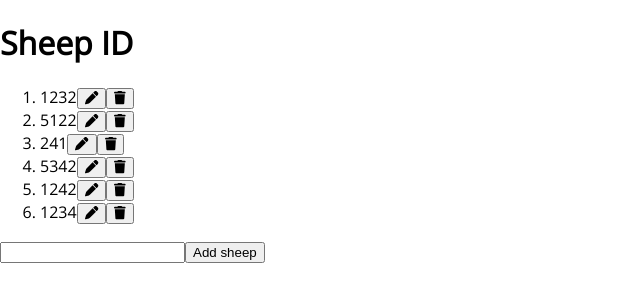
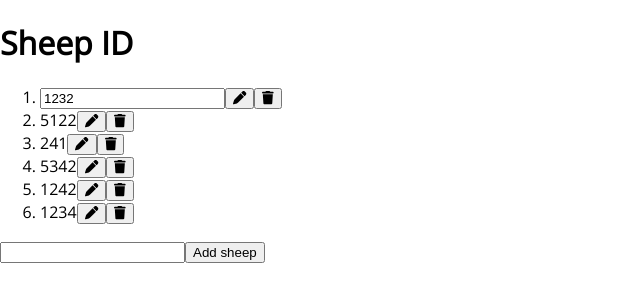
Before and after one commit to TotoalNormie/sheepID, a React (Vite) app: page / in a window 1280 px wide. Both pictures are taken after a click on the button 91 px from the left and 98 px from the top of the page. Shown: the top 302 px of the page, without its empty margins (0-640 px from the left). Built offline with nearby package versions, Linux system fonts and the light colour scheme.

Commit message:
Update SheepRow.tsx

```diff
--- a/src/components/SheepRow.tsx
+++ b/src/components/SheepRow.tsx
@@ -1,19 +1,65 @@
 import { FontAwesomeIcon } from '@fortawesome/react-fontawesome'
 import { faPen } from '@fortawesome/free-solid-svg-icons';
 import { faTrash } from '@fortawesome/free-solid-svg-icons';
+import { useRef, useState, ChangeEvent, KeyboardEvent } from 'react';
+
 interface Props {
     children: number;
 }
 
 const SheepRow = ({ children }: Props) => {
+    const li = useRef<HTMLLIElement>(null);
+    const [showInput, setShowInput] = useState<boolean>(false);
+    const [number, setNumber] = useState<number | string>(children);
+    function deleteRow() {
+        if (!li.current) {
+            console.error('li element doesnt exist');
+            return;
+        }
+        li.current.remove();
+    }
+
+    function toggleInput() {
+        if (number === '') return;
+        setShowInput(!showInput);
+    }
+
+    function handleInput(e: ChangeEvent<HTMLInputElement>) {
+        console.log(e);
+        const value: string = e.target.value;
+        if (value.length > 4) return;
+        if (value.length === 0) {
+            setNumber('');
+            return;
+        }
+        const numValue: number = parseInt(value);
+        console.log()
+        if (isNaN(numValue)) return;
+        setNumber(numValue);
+    }
+
+    function handleKeyPress(e: KeyboardEvent<HTMLInputElement>) {
+        if(e.code === 'Enter') toggleInput();
+    }
 
     return (
-        <li>
-            {children}
-            <button>
+        <li ref={li}>
+            {
+                showInput ?
+                    <input
+                        type='number'
+                        name='id'
+                        value={number}
+                        onChange={handleInput}
+                        onKeyDown={handleKeyPress}
+                    />
+                    :
+                    <span>{number}</span>
+            }
+            <button onClick={toggleInput}>
                 <FontAwesomeIcon icon={faPen} />
             </button>
-            <button>
+            <button onClick={deleteRow}>
                 <FontAwesomeIcon icon={faTrash} />
             </button>
         </li>
```
